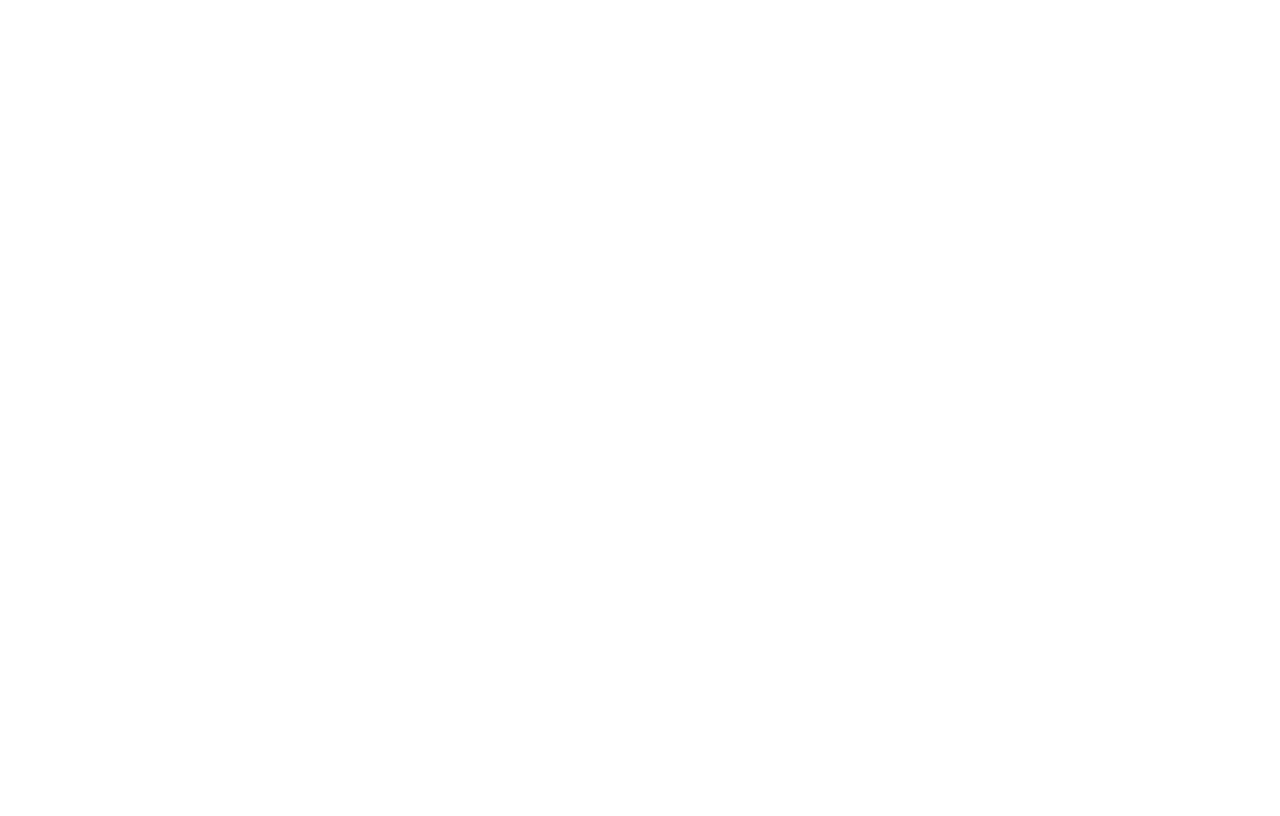
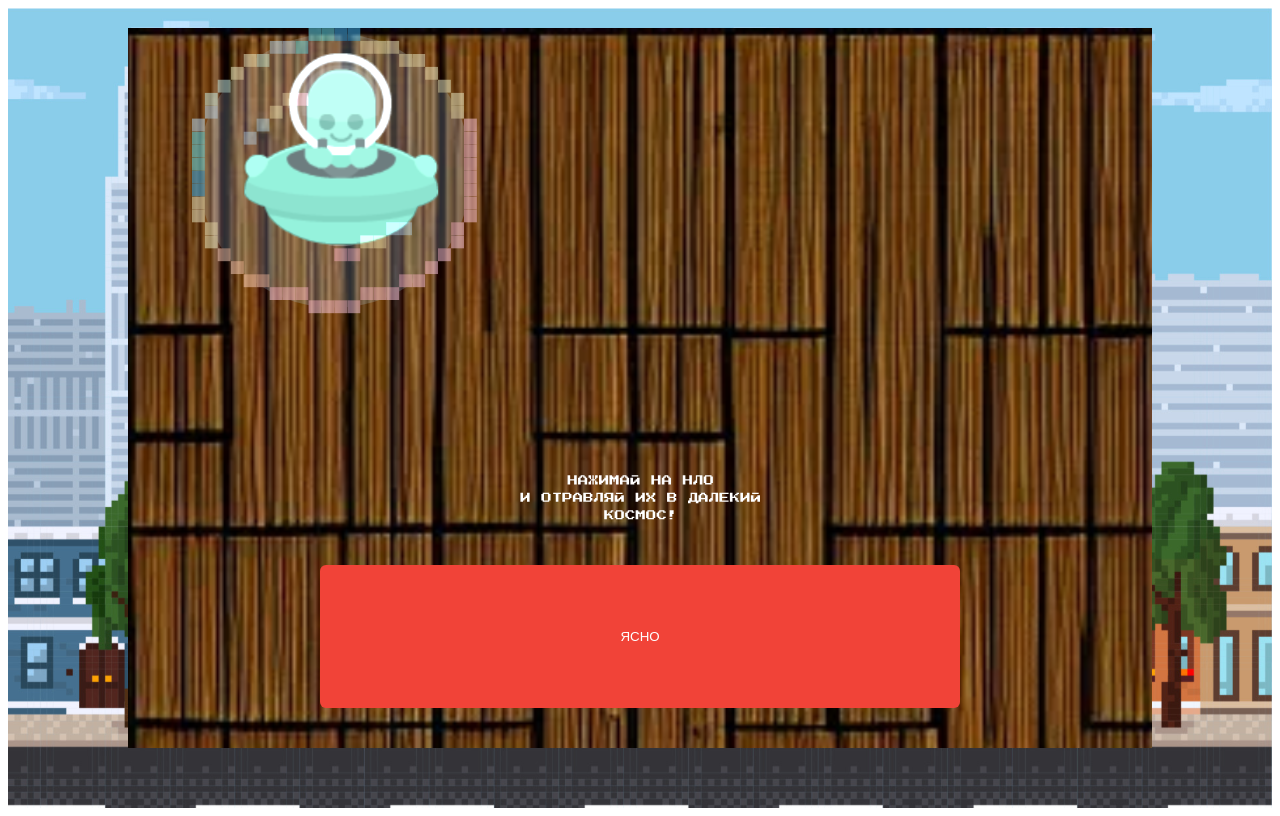
Before and after one commit to MaratSalakh/catch_alien, a React (Vite) app: page /firstInstruction in a window 1280 px wide. Before the commit this address had no page. Built offline with nearby package versions, Linux system fonts and the light colour scheme.

Commit message:
add first instruction

```diff
--- a/src/App.jsx
+++ b/src/App.jsx
@@ -1,11 +1,13 @@
 import { BrowserRouter, Routes, Route } from 'react-router-dom';
 import StartingPage from './pages/StartingPage';
+import FirstInctructionPage from './pages/FirstInstuctionPage';
 
 const App = () => {
   return (
     <BrowserRouter>
       <Routes>
         <Route path="/" element={<StartingPage />} />
+        <Route path="/firstInstruction" element={<FirstInctructionPage />} />
       </Routes>
     </BrowserRouter>
   );
--- /dev/null
+++ b/src/pages/FirstInstructionPage.module.scss
@@ -0,0 +1,54 @@
+.startingPage {
+  background-image: url('/src/assets/pixel-cityscape-8-bit-pixel-art-game-landscape-vector\ 1.svg');
+  background-repeat: repeat-x;
+  background-size: cover;
+  height: 100vh;
+
+  display: flex;
+  flex-direction: column;
+  align-items: center;
+}
+
+.woodenBG {
+  margin: 20px;
+  height: 90vh;
+  width: 80vw;
+  background-size: cover;
+  background-image: url('/src/assets/woodenBG.svg');
+
+  display: flex;
+  flex-direction: column;
+  align-items: center;
+  justify-content: space-around;
+}
+
+.alienBubble {
+  background-image: url('/src/assets/alienInBubble.svg');
+  background-size: contain;
+  background-repeat: no-repeat;
+  width: 70vw;
+  height: 40vh;
+}
+
+.instruction {
+  background-image: url('/src/assets/Нажимай\ на\ НЛО\ и\ отравляй\ их\ В\ ДАЛЕКИЙ\ КОСМОС!.svg');
+  background-size: contain;
+  background-repeat: no-repeat;
+  margin-top: 20vh;
+  height: 100px;
+  width: 240px;
+}
+
+.startButton {
+  color: white;
+  background-color: #f14338;
+  border-radius: 6px;
+  border-style: none;
+  margin-bottom: 5vh;
+  width: 50vw;
+  padding: 5vw;
+
+  &:hover {
+    background-color: #de2a1d;
+  }
+}
--- /dev/null
+++ b/src/pages/FirstInstuctionPage.jsx
@@ -0,0 +1,15 @@
+import styles from './FirstInstructionPage.module.scss';
+
+const FirstInctructionPage = () => {
+  return (
+    <div className={styles.startingPage}>
+      <div className={styles.woodenBG}>
+        <div className={styles.alienBubble}></div>
+        <div className={styles.instruction}></div>
+        <button className={styles.startButton}>ЯСНО</button>
+      </div>
+    </div>
+  );
+};
+
+export default FirstInctructionPage;
```
Also changed, not shown: src/assets/woodenBG.svg (added), src/assets/Нажимай на НЛО и отравляй их В ДАЛЕКИЙ КОСМОС!.svg (added).
